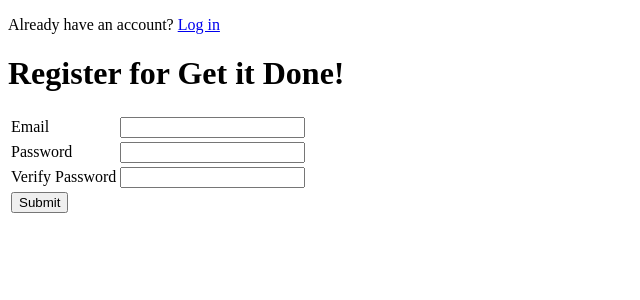
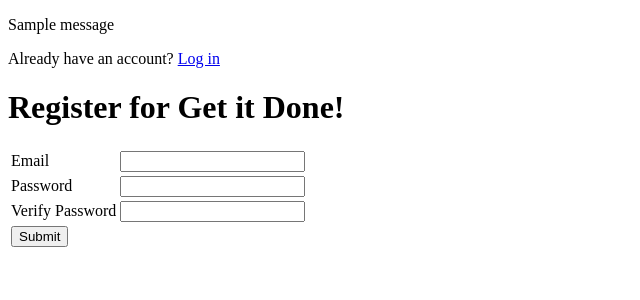
Before and after one commit to Bradleywboggs/getitdone, a Flask app: page /register in a window 1280 px wide. Shown: the top 300 px of the page, without its empty margins (0-640 px from the left). Run offline with Flask 2, Linux system fonts and the light colour scheme; tables that the repository leaves empty hold one stand-in row (values such as "Sample post"); one stand-in notice (Sample message) is shown.

Commit message:
Added flashed messages for error handling

```diff
--- a/main.py
+++ b/main.py
@@ -1,4 +1,4 @@
-from flask import Flask, request, redirect, render_template, session
+from flask import Flask, request, redirect, render_template, session, flash
 from flask_sqlalchemy import SQLAlchemy
 import re
 
@@ -45,10 +45,11 @@ def post_login():
     user = User.query.filter_by(email=email).first()
     if user and user.password == password:
         session['email'] = email
+        flash('Login Successful!', category='success')
         return redirect('/')
     else:
+        flash('Incorrect username or password.', category='error')
         return redirect('/login')
-        #TODO: FLASH: error message
 
 @app.route('/register')
 def get_register():
@@ -61,7 +62,7 @@ def post_register():
     verifypw = request.form['verifypw']
     existing_user = User.query.filter_by(email=email).first()
 
-    # FLASH: Change errors to flashed messages
+    # TODO: FLASH: Change errors to flashed messages. FIGURE OUT BEST WAY TO GIVE DETAILED ERROR MESSAGING
     email_error = ''
     password_error = ''
     verifypw_error = ''
@@ -76,39 +77,44 @@ def post_register():
 
     #verify email
     if not email_matched:
-        email_error = 'Email not valid'
-        email = ''
+        email_error =  'error'
+        flash('This email is not valid', 'error')
     else:
-        email_error = ''
         email = email
+        if existing_user:
+            duplicate_user_error = 'error'
+            flash('User already exists.', 'error')
+        else:
 
     # validate password
-    if password == '':
-        password_error = 'This field is required.'
-        password = ''
-        verifypw = ''
-    elif not pw_matched:
-        password_error = 'This password is not valid'
-        password = ''
-        verifypw = ''
-# verify both passwords match
-    elif password != verifypw:
-        verifypw_error = 'Passwords do not match.'
-        password = ''
-        verifypw = ''
-    else:
-        password = password
-        verifypw = verifypw
-
-    if existing_user:
-        duplicate_user_error = 'User already exists.'
+            if password == '':
+                password_error = 'error'
+                flash('Please enter a password', 'error')
+                password = ''
+                verifypw = ''
+            elif not pw_matched:
+                password_error = 'error'
+                flash('This password is not valid', 'error')
+                password = ''
+                verifypw = ''
+        # verify both passwords match
+            elif password != verifypw:
+                verifypw_error = 'error'
+                flash('Passwords do not match.', 'error')
+                password = ''
+                verifypw = ''
+            else:
+                password = password
+                verifypw = verifypw
 
     if not email_error and not password_error and not verifypw_error and not duplicate_user_error:
         new_user = User(email, password)
         db.session.add(new_user)
         db.session.commit()
         session['email'] = email
+        flash('Registration successful!', category='success')
         return redirect('/')
+    #TODO: Determine if re-rendering template is needed.
     else:
         return render_template('register.html',
         password_error=password_error, email_error=email_error, verifypw_error=verifypw_error,duplicate_user_error=duplicate_user_error,
--- a/templates/base.html
+++ b/templates/base.html
@@ -4,6 +4,17 @@
         <title>{{title}}</title>
     </head>
     <body>
+        <div>
+        {% with messages = get_flashed_messages(with_categories=True) %}
+            {% if messages %}
+                {% for category, message in messages %}
+                <p class={{category}}>{{message}}</p>
+                {% endfor %}
+            {% endif %}
+        {% endwith %}
+
+        </div>
+
         {% block content %}
         {% endblock %}
     </body>
--- a/templates/login.html
+++ b/templates/login.html
@@ -15,7 +15,7 @@
               </td>
               <td>
                 <input name="email" type="text" value="{{email}}" />
-                <span class="error">{{email_error}}</span>
+
              </td>
           </tr>
           <tr>
@@ -24,7 +24,6 @@
             </td>
             <td>
               <input name="pw" type="password" />
-              <span class="error">{{password_error}}</span>
             </td>
 
         </tr>
--- a/templates/register.html
+++ b/templates/register.html
@@ -15,8 +15,8 @@
               </td>
               <td>
                 <input name="email" type="text" value="{{email}}" />
-                <span class="error">{{email_error}}</span>
-                <span class="error">{{duplicate_user_error}}</span>
+                <span hidden class="error" >{{email_error}}</span>
+                <span hidden class="error" >{{duplicate_user_error}}</span>
              </td>
           </tr>
           <tr>
@@ -25,7 +25,7 @@
             </td>
             <td>
               <input name="pw" type="password" />
-              <span class="error">{{password_error}}</span>
+              <span hidden class="error">{{password_error}}</span>
             </td>
 
         </tr>
@@ -35,7 +35,7 @@
            </td>
            <td>
               <input name="verifypw" type="password" />
-              <span class="error">{{verifypw_error}}</span>
+              <span hidden class="error">{{verifypw_error}}</span>
            </td>
         </tr>
         <tr>
```
